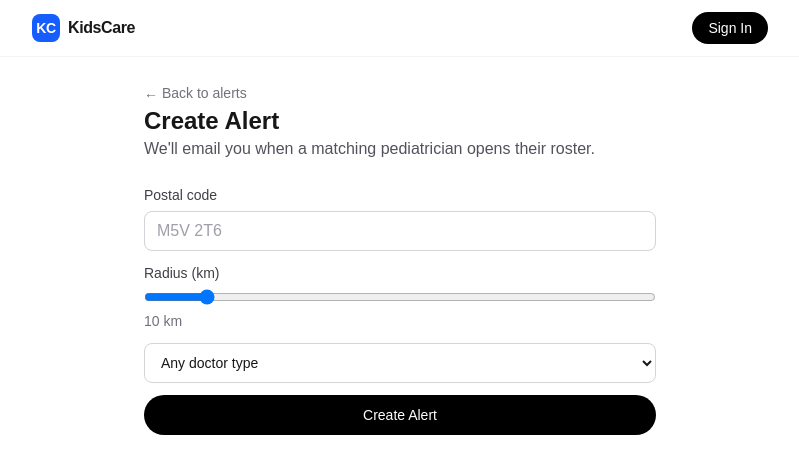
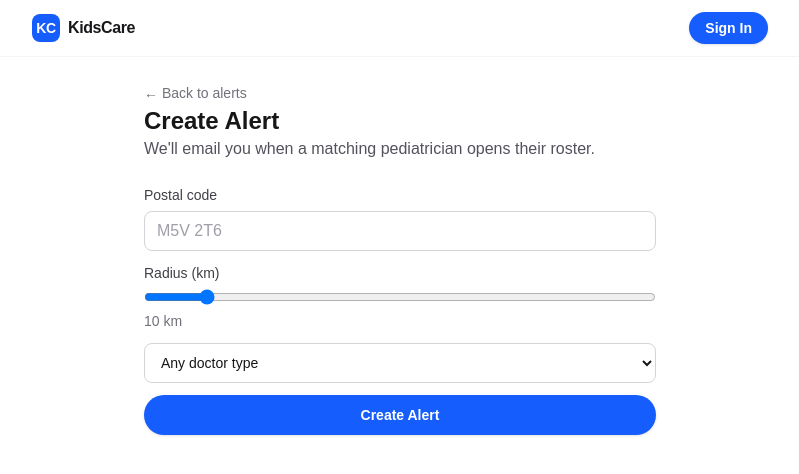
Before and after one commit to mjdawkins/kidscare-ontario, a Next.js app: page /alerts/manage in a window 1280 px wide. Shown: the top 474 px of the page, without its empty margins (240-1039 px from the left). Built offline with nearby package versions, Linux system fonts and the light colour scheme; no server answers.

Commit message:
style: modernize design — blue primary, better contrast, softer shadows, rounded-2xl cards

```diff
--- a/src/components/auth/LoginButton.tsx
+++ b/src/components/auth/LoginButton.tsx
@@ -7,14 +7,14 @@ export function LoginButton() {
   const { user, loading, signOut } = useAuth();
 
   if (loading) {
-    return <div className="h-9 w-20 animate-pulse rounded bg-zinc-200" />;
+    return <div className="h-9 w-20 animate-pulse rounded-full bg-zinc-200" />;
   }
 
   if (user) {
     return (
       <button
         onClick={signOut}
-        className="rounded-full px-4 py-1.5 text-sm font-medium text-zinc-600 hover:bg-zinc-100"
+        className="rounded-full px-4 py-1.5 text-sm font-medium text-zinc-600 hover:bg-zinc-100 transition-colors"
       >
         Sign Out
       </button>
@@ -34,7 +34,7 @@ export function LoginButton() {
           options: { redirectTo: `${location.origin}/api/auth/callback` },
         })
       }
-      className="rounded-full bg-black px-4 py-1.5 text-sm font-medium text-white hover:bg-zinc-800"
+      className="rounded-full bg-blue-600 px-4 py-1.5 text-sm font-semibold text-white shadow-sm hover:bg-blue-700 transition-colors"
     >
       Sign In
     </button>
--- a/src/components/clinic/ClinicFilters.tsx
+++ b/src/components/clinic/ClinicFilters.tsx
@@ -34,7 +34,7 @@ export function ClinicFilters() {
             onClick={() => toggleFilter(key)}
             className={`rounded-full px-3 py-1 text-xs font-medium transition-colors ${
               active
-                ? "bg-black text-white"
+                ? "bg-blue-600 text-white shadow-sm"
                 : "bg-zinc-100 text-zinc-600 hover:bg-zinc-200"
             }`}
           >
--- a/src/components/shared/DistanceDisplay.tsx
+++ b/src/components/shared/DistanceDisplay.tsx
@@ -1,6 +1,6 @@
 export function DistanceDisplay({ km }: { km: number }) {
   if (km < 0.1) {
-    return <span className="text-sm text-zinc-500">{(km * 1000).toFixed(0)} m away</span>;
+    return <span className="text-sm text-zinc-600">{(km * 1000).toFixed(0)} m away</span>;
   }
-  return <span className="text-sm text-zinc-500">{km.toFixed(1)} km away</span>;
+  return <span className="text-sm text-zinc-600">{km.toFixed(1)} km away</span>;
 }
--- a/src/components/ui/Badge.tsx
+++ b/src/components/ui/Badge.tsx
@@ -4,17 +4,17 @@ interface BadgeProps {
 }
 
 const variants: Record<string, string> = {
-  green: "bg-green-50 text-green-700 ring-green-600/20",
-  amber: "bg-amber-50 text-amber-700 ring-amber-600/20",
-  red: "bg-red-50 text-red-700 ring-red-600/20",
-  neutral: "bg-zinc-50 text-zinc-600 ring-zinc-500/20",
-  blue: "bg-blue-50 text-blue-700 ring-blue-600/20",
+  green: "bg-emerald-100 text-emerald-800 ring-emerald-600/30",
+  amber: "bg-amber-100 text-amber-800 ring-amber-600/30",
+  red: "bg-rose-100 text-rose-800 ring-rose-600/30",
+  neutral: "bg-zinc-100 text-zinc-700 ring-zinc-400/20",
+  blue: "bg-blue-100 text-blue-800 ring-blue-600/30",
 };
 
 export function Badge({ variant = "neutral", children }: BadgeProps) {
   return (
     <span
-      className={`inline-flex items-center rounded-full px-2.5 py-0.5 text-xs font-medium ring-1 ring-inset ${variants[variant]}`}
+      className={`inline-flex items-center rounded-full px-2.5 py-0.5 text-xs font-semibold ring-1 ring-inset ${variants[variant]}`}
     >
       {children}
     </span>
--- a/src/components/ui/Button.tsx
+++ b/src/components/ui/Button.tsx
@@ -7,11 +7,11 @@ interface ButtonProps extends React.ButtonHTMLAttributes<HTMLButtonElement> {
 
 export const Button = forwardRef<HTMLButtonElement, ButtonProps>(
   ({ variant = "primary", size = "md", className = "", ...props }, ref) => {
-    const base = "inline-flex items-center justify-center rounded-full font-medium transition-colors focus-visible:outline-2 focus-visible:outline-offset-2 focus-visible:outline-black disabled:opacity-50 disabled:pointer-events-none";
+    const base = "inline-flex items-center justify-center rounded-full font-semibold transition-all duration-150 focus-visible:outline-2 focus-visible:outline-offset-2 focus-visible:outline-blue-500 disabled:opacity-50 disabled:pointer-events-none";
 
     const variants: Record<string, string> = {
-      primary: "bg-black text-white hover:bg-zinc-800",
-      secondary: "border border-zinc-300 text-zinc-700 hover:bg-zinc-50",
+      primary: "bg-blue-600 text-white hover:bg-blue-700 shadow-sm",
+      secondary: "border border-zinc-300 text-zinc-700 hover:bg-zinc-50 hover:border-zinc-400",
       ghost: "text-zinc-600 hover:bg-zinc-100",
     };
 
--- a/src/components/ui/Card.tsx
+++ b/src/components/ui/Card.tsx
@@ -9,7 +9,7 @@ export function Card({ children, className = "", onClick }: CardProps) {
   return (
     <Component
       onClick={onClick as any}
-      className={`w-full rounded-xl border border-zinc-200 bg-white p-4 text-left shadow-sm transition-shadow hover:shadow-md ${className}`}
+      className={`w-full rounded-2xl border border-zinc-200/80 bg-white p-4 text-left shadow-sm transition-all duration-150 hover:shadow-md hover:border-zinc-300 ${className}`}
     >
       {children}
     </Component>
```
